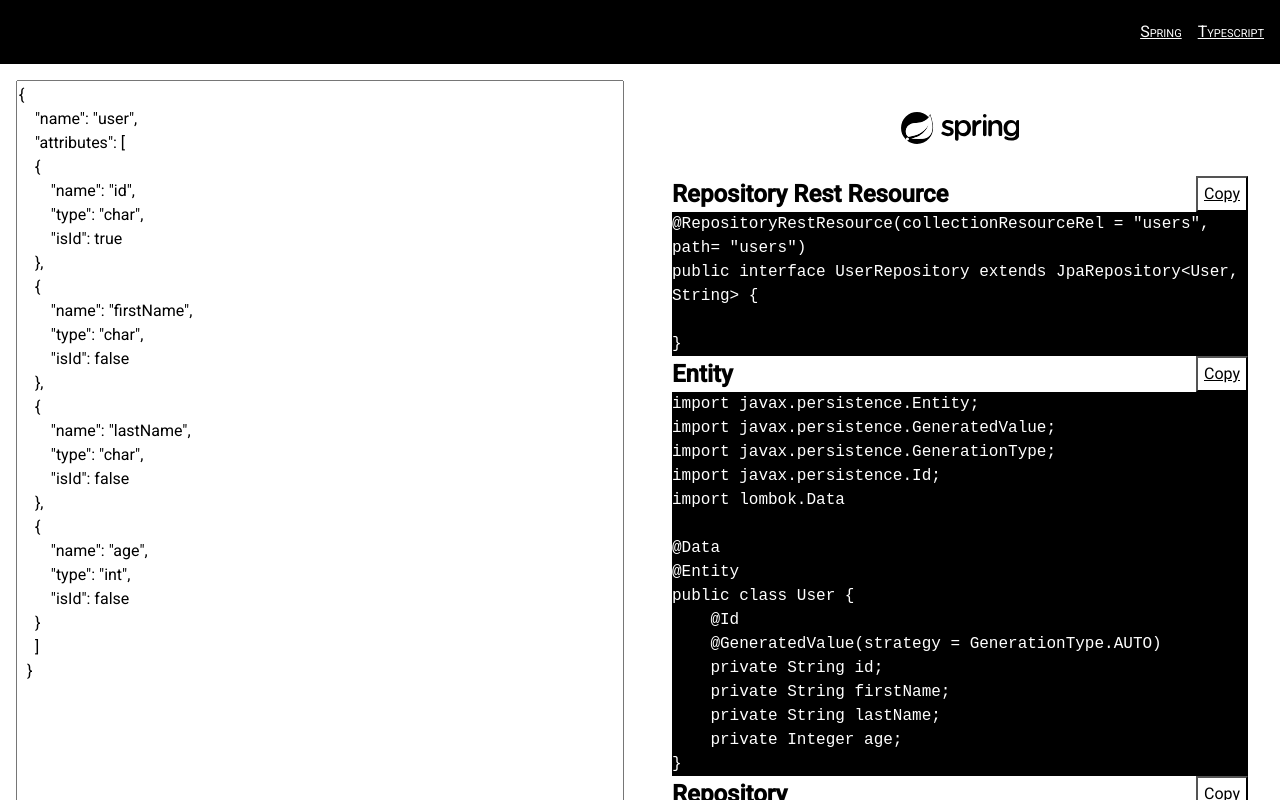
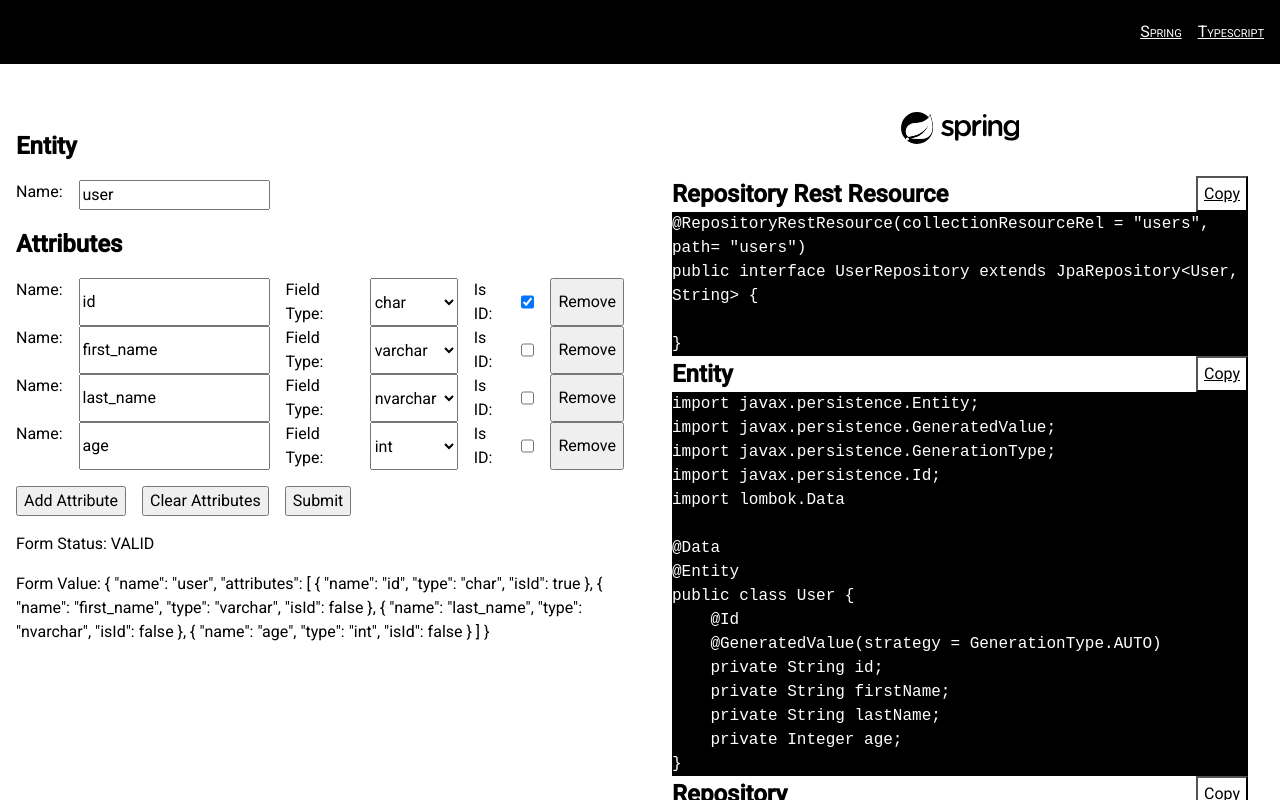
Before and after one commit to emilkloeden/code-gen, an Angular app: page /spring in a window 1280 px wide. Shown: the top 800 px of the page. Built offline with nearby package versions, Linux system fonts and the light colour scheme.

Commit message:
Happy with the form-based version

```diff
--- a/src/app/app.component.html
+++ b/src/app/app.component.html
@@ -4,10 +4,7 @@
 </nav>
 <main>
   <div class="column">
-    <code-input
-      [initialText]="inputText"
-      (textAreaTextChanged)="receivedTextChange($event)"
-    ></code-input>
+    <entity-form (updateEntityForm)="receivedTextChange($event)"></entity-form>
   </div>
   <div class="column overlayable">
     <router-outlet></router-outlet>
--- a/src/app/app.module.ts
+++ b/src/app/app.module.ts
@@ -1,5 +1,6 @@
 import { NgModule } from '@angular/core';
 import { BrowserModule } from '@angular/platform-browser';
+import { ReactiveFormsModule } from '@angular/forms'
 
 import { AppRoutingModule } from './app-routing.module';
 import { AppComponent } from './app.component';
@@ -14,6 +15,7 @@ import { TypescriptLogoComponent } from './typescript-logo/typescript-logo.compo
 import { SpringLogoComponent } from './spring-logo/spring-logo.component';
 import { SpringLanguageComponent } from './spring-language/spring-language.component';
 import { TypescriptLanguageComponent } from './typescript-language/typescript-language.component';
+import { EntityFormComponent } from './entity-form/entity-form.component';
 
 @NgModule({
   declarations: [
@@ -26,13 +28,15 @@ import { TypescriptLanguageComponent } from './typescript-language/typescript-la
     TypescriptLogoComponent,
     SpringLogoComponent,
     SpringLanguageComponent,
-    TypescriptLanguageComponent
+    TypescriptLanguageComponent,
+    EntityFormComponent
   ],
   imports: [
     BrowserModule,
     RouterModule,
     AppRoutingModule,
     BrowserAnimationsModule,
+    ReactiveFormsModule
 
   ],
   providers: [],
--- a/src/app/code-display-section/code-display-section.component.css
+++ b/src/app/code-display-section/code-display-section.component.css
@@ -14,7 +14,6 @@
 
 button {
   background-color: white;
-  /* border: none; */
   text-decoration: underline;
   cursor: pointer;
 }
--- /dev/null
+++ b/src/app/entity-form/entity-form.component.css
@@ -0,0 +1,12 @@
+form {
+  margin-top: 3em;
+  display: flex;
+  flex-direction: column;
+  align-items: flex-start;
+  gap: 1em;
+}
+.row {
+  display: flex;
+  flex-direction: row;
+  gap: 1em;
+}
--- /dev/null
+++ b/src/app/entity-form/entity-form.component.html
@@ -0,0 +1,57 @@
+<form [formGroup]="entityForm" (ngSubmit)="onSubmit()">
+  <h2>Entity</h2>
+  <div class="row">
+    <label for="nameInput">Name:</label>
+    <input type="text" id="nameInput" formControlName="name" />
+  </div>
+  <h2>Attributes</h2>
+  <div formArrayName="attributes">
+    <div *ngFor="let field of attributes.controls; let i = index">
+      <div class="row" [formGroupName]="i">
+        <label for="FieldNameInput"> Name:</label>
+        <input type="text" id="NameInput" formControlName="name" />
+
+        <label for="fieldTypeInput">Field Type:</label>
+        <select id="fieldTypeInput" formControlName="type">
+          <option value="int">int</option>
+          <option value="integer">integer</option>
+          <option value="bigint">bigint</option>
+          <option value="smallint">smallint</option>
+          <option value="real">real</option>
+          <option value="float">float</option>
+          <option value="double">double</option>
+          <option value="decimal">decimal</option>
+          <option value="numeric">numeric</option>
+          <option value="nchar">nchar</option>
+          <option value="char">char</option>
+          <option value="varchar">varchar</option>
+          <option value="nvarchar">nvarchar</option>
+          <option value="tinyint">tinyint</option>
+          <option value="bit">bit</option>
+          <option value="date">date</option>
+          <option value="datetime">datetime</option>
+          <option value="binary">binary</option>
+          <option value="varbinary">varbinary</option>
+          <option value="image">image</option>
+        </select>
+
+        <label for="isIdCheckbox">Is ID:</label>
+        <input type="checkbox" id="isIdCheckbox" formControlName="isId" />
+
+        <button type="button" (click)="removeAttribute(i)">Remove</button>
+      </div>
+    </div>
+  </div>
+  <div class="row">
+    <button type="button" (click)="addAttribute()">Add Attribute</button>
+    <button type="button" (click)="clearAttributes()">Clear Attributes</button>
+    <button type="submit">Submit</button>
+  </div>
+  <p>
+    Form Status:
+    <span [ngStyle]="{ color: entityForm.invalid ? 'red' : 'inherit' }">
+      {{ entityForm.status }}</span
+    >
+  </p>
+  <p>Form Value: {{ entityForm.value | json }}</p>
+</form>
--- /dev/null
+++ b/src/app/entity-form/entity-form.component.ts
@@ -0,0 +1,76 @@
+import { Component, EventEmitter, OnInit, Output } from '@angular/core';
+import { FormArray, FormBuilder, FormControl, FormGroup, ReactiveFormsModule, Validators } from "@angular/forms";
+
+@Component({
+  selector: 'entity-form',
+  templateUrl: './entity-form.component.html',
+  styleUrls: ['./entity-form.component.css']
+})
+export class EntityFormComponent implements OnInit {
+  @Output() updateEntityForm = new EventEmitter();
+
+  private idDemoGroup = this.formBuilder.group({
+    name: ['id', Validators.required],
+    type: ['char', Validators.required],
+    isId: [true]
+  })
+
+  private firstNameDemoGroup = this.formBuilder.group({
+    name: ['first_name', Validators.required],
+    type: ['varchar', Validators.required],
+    isId: [false]
+  })
+
+
+  private lastNameDemoGroup = this.formBuilder.group({
+    name: ['last_name', Validators.required],
+    type: ['nvarchar', Validators.required],
+    isId: [false]
+  })
+
+  private ageDemoGroup = this.formBuilder.group({
+    name: ['age', Validators.required],
+    type: ['int', Validators.required],
+    isId: [false]
+  })
+
+  entityForm = this.formBuilder.group({
+    name: ['user', Validators.required],
+    attributes: this.formBuilder.array([this.idDemoGroup, this.firstNameDemoGroup, this.lastNameDemoGroup, this.ageDemoGroup])
+  })
+
+
+
+  get attributes(): FormArray {
+    return this.entityForm.get('attributes') as FormArray
+  }
+
+  addAttribute() {
+    const attribute = this.formBuilder.group({
+      name: ['', Validators.required],
+      type: ['', Validators.required],
+      isId: [false]
+    });
+    this.attributes.push(attribute);
+  }
+
+  removeAttribute(index: number) {
+    this.attributes.removeAt(index);
+  }
+
+  clearAttributes() {
+    this.attributes.clear()
+  }
+
+  onSubmit() {
+    if (!this.entityForm.invalid) {
+      this.updateEntityForm.emit(JSON.stringify(this.entityForm.value, null, 2))
+
+    }
+  }
+
+  constructor(private formBuilder: FormBuilder) {}
+  ngOnInit(): void {
+    this.updateEntityForm.emit(JSON.stringify(this.entityForm.value, null, 2))
+  }
+}
--- a/src/app/language.service.ts
+++ b/src/app/language.service.ts
@@ -17,13 +17,16 @@ export class LanguageService {
     try {
       const entity = JSON.parse(text) as Entity;
       if (isInvalidEntity(entity)) {
-        throw new Error('This is rethrown')
+        throw new Error(`This is rethrown:, ${text}`)
       }
       this.entity = entity
 
       this.findEntityIdAttribute();
     } catch (e) {
-      throw new Error(`Invalid Json structure. You want something like this:
+
+      throw new Error(`Invalid Json structure.
+      ${e}
+      You want something like this:
 
       {
         "name": string,
--- a/src/app/typescript-logo/typescript-logo.component.css
+++ b/src/app/typescript-logo/typescript-logo.component.css
@@ -1,6 +1,5 @@
 svg {
   max-width: 12em;
   max-height: 2em;
-  /* height: 60px; */
   margin: 2em auto;
 }
```
Also changed, not shown: 1 other file (tests, documents, lock files or other folders).
